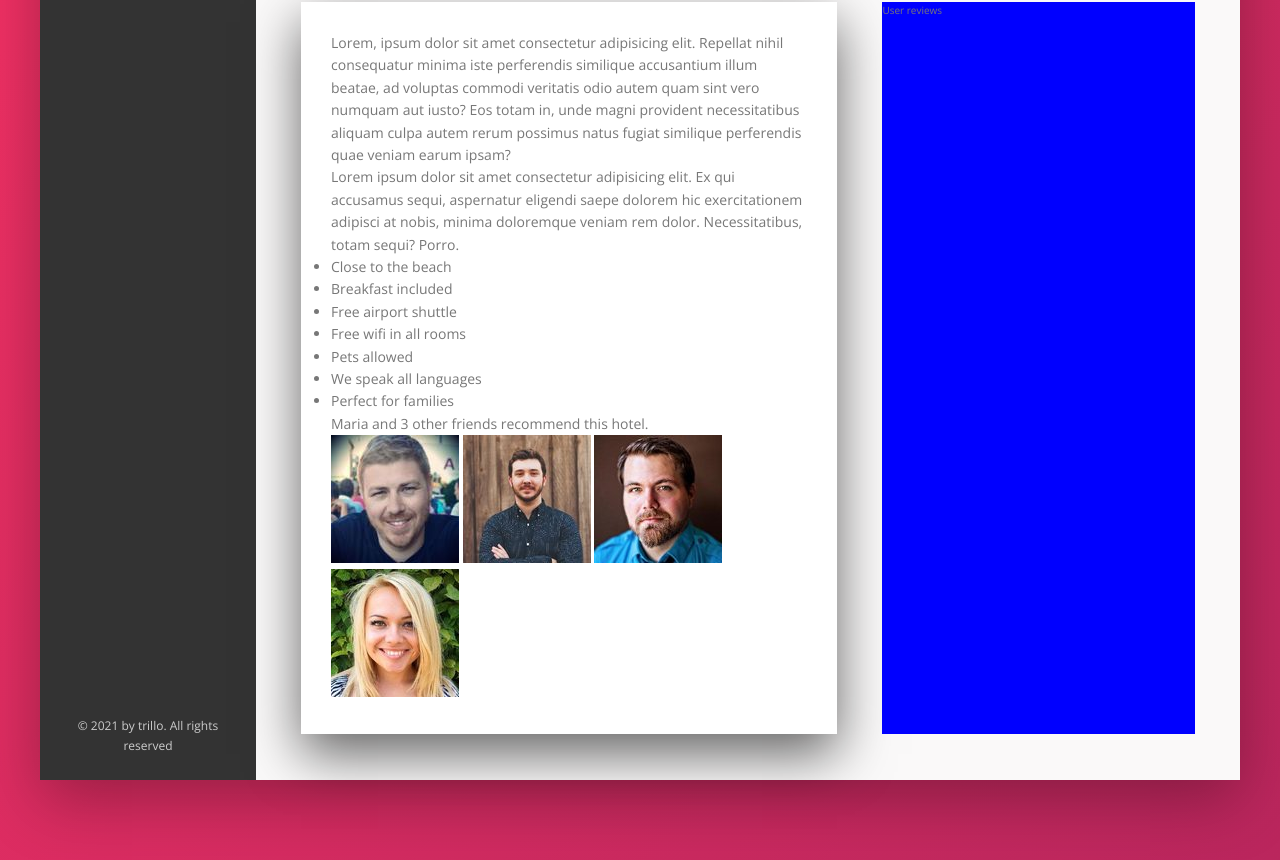
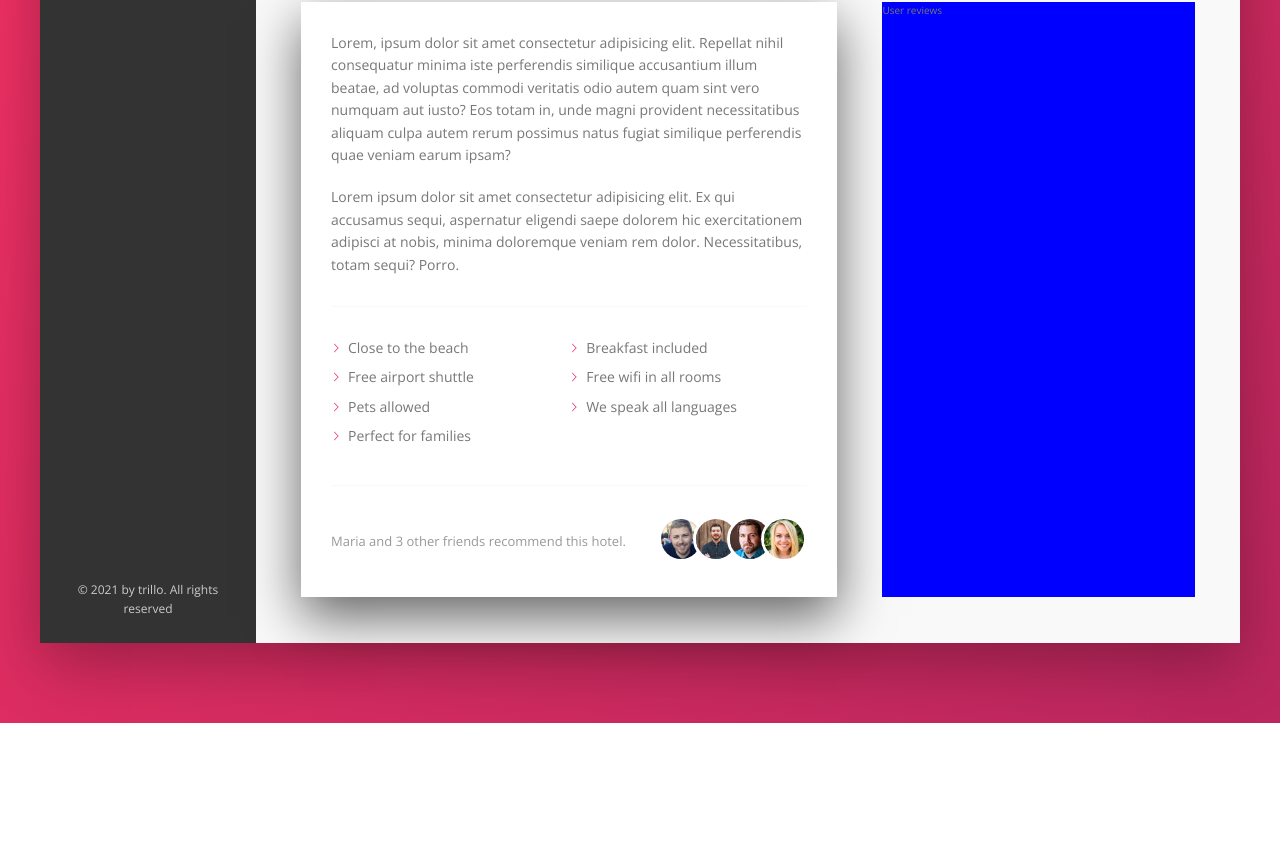
Before and after one commit to cisu/advanced-css, a website: page Trillo/index.html in a window 1280 px wide. Shown: the part 645-1505 px from the top of the page. After the commit the page ends 1368 px from the top, so only its background shows below. Drawn offline with nearby package versions, Linux system fonts and the light colour scheme.

Commit message:
Building the Description Section - Part 2

```diff
--- a/Trillo/index.html
+++ b/Trillo/index.html
@@ -196,7 +196,7 @@
                                 Lorem, ipsum dolor sit amet consectetur adipisicing elit. Repellat nihil consequatur minima iste perferendis similique accusantium illum beatae, ad voluptas commodi veritatis odio autem quam sint vero numquam aut iusto? Eos totam in, unde magni provident necessitatibus aliquam culpa autem rerum possimus natus fugiat similique perferendis quae veniam earum ipsam?
                             </p>
 
-                            <p class="paragraph">
+                            <p class="paragraph paragraph__not">
                               Lorem ipsum dolor sit amet consectetur adipisicing elit. Ex qui accusamus sequi, aspernatur eligendi saepe dolorem hic exercitationem adipisci at nobis, minima doloremque veniam rem dolor. Necessitatibus, totam sequi? Porro.
                             </p>
 
@@ -210,6 +210,7 @@
                                 <li class="list__item">Perfect for families</li>
                             </ul>
 
+                            <!-- recommend  -->
                             <div class="recommend">
                                 <p class="recommend__count">
                                     Maria and 3 other friends recommend this hotel.
@@ -221,6 +222,8 @@
                                     <img src="./img/user-6.jpg" alt="Friend 6" class="recommend__photo">
                                 </div>
                             </div>
+                            <!-- end of recommend  -->
+
 
                         </div>
 
--- a/Trillo/sass/_components.scss
+++ b/Trillo/sass/_components.scss
@@ -334,3 +334,95 @@
     }
 
 }
+
+
+
+//////////////////////////////////
+// PARAGRAPH
+.paragraph{
+    margin-bottom: 2rem;
+
+    &__not{
+    margin-bottom: 0rem;
+    }
+}
+
+
+
+
+
+
+//////////////////////////////////
+// LIST
+
+.list {
+    list-style: none;
+    margin: 3rem 0;
+    padding: 3rem 0;
+    border-top: var(--line);
+    border-bottom: var(--line);
+
+    display: flex;
+    flex-wrap: wrap;
+
+    &__item{
+        flex: 0 0 50%;
+        margin-bottom: .7rem;
+    }
+
+    &__item:before{
+        content: '';
+        display: inline-block;
+        height: 1rem;
+        width: 1rem;
+        margin-right: .7rem;
+
+        // Older browsers
+        // background-image: url(../img/chevron-thin-right.svg);
+        // background-size: cover;
+
+
+        // Newer browsers - masks
+        background-color: var(--color-primary);
+        -webkit-mask-image: url(../img/chevron-thin-right.svg);
+        -webkit-mask-size: cover;
+        mask-image: url(../img/chevron-thin-right.svg);
+        mask-size: cover;
+    }
+}
+
+
+
+
+
+//////////////////////////////////
+// RECOMMEND
+.recommend{
+    font-size: 1.3rem;
+    color: var(--color-grey-dark-3);
+
+    display: flex;
+    align-items: center;
+
+    &__count{
+        margin-right: auto;
+
+    }
+
+    &__friends{
+
+    }
+
+    &__photo{
+        box-sizing: content-box;
+        height: 4rem;
+        width: 4rem;
+        border-radius: 50%;
+        border: 3px solid white;
+
+
+        &:not(:last-child){
+            margin-right: -1.5rem;
+        }
+    }
+}
```
Also changed, not shown: Trillo/css/style.css.
